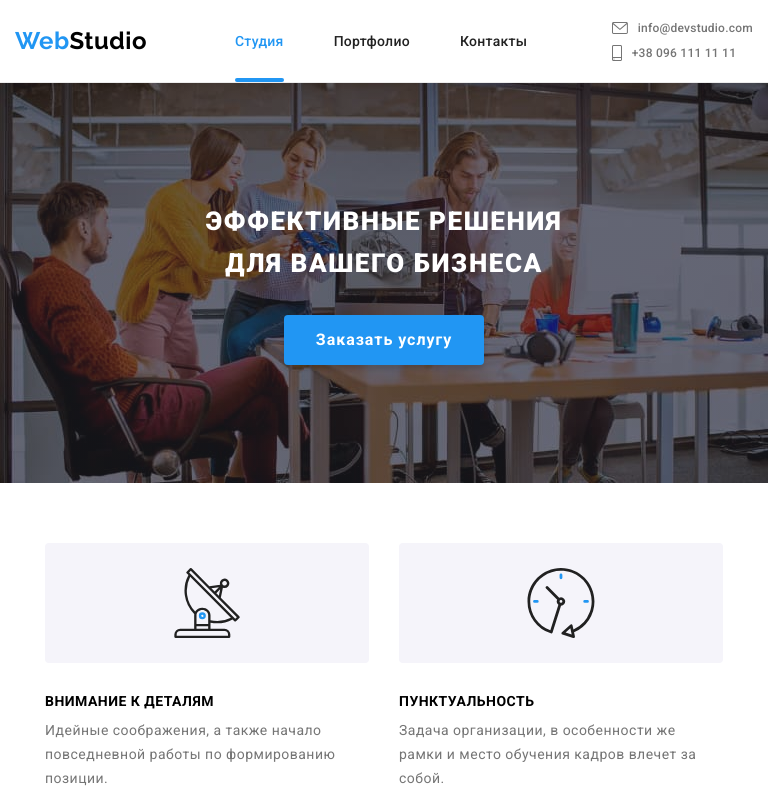
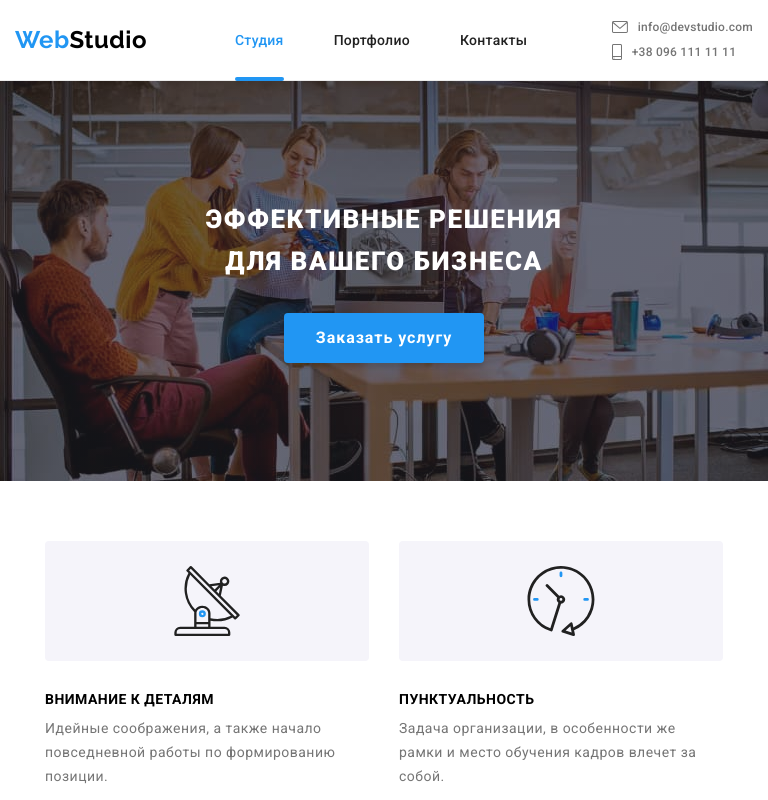
Before and after one commit to Julia-Kotoniy/goit-markup-hw-08, a plain HTML site: page index.html in a window 768 px wide. Shown: the top 800 px of the page. Drawn offline with nearby package versions, Linux system fonts and the light colour scheme.

Commit message:
Убирает лишнее

```diff
--- a/sass/components/common/_header.scss
+++ b/sass/components/common/_header.scss
@@ -112,8 +112,6 @@
     flex-direction: column;
     justify-content: flex-start;
 
-    padding-top: 21px;
-    padding-bottom: 21px;
     margin-left: auto;
   }
 
```
Also changed, not shown: css/main.css, css/main.min.css, 2 other files.
